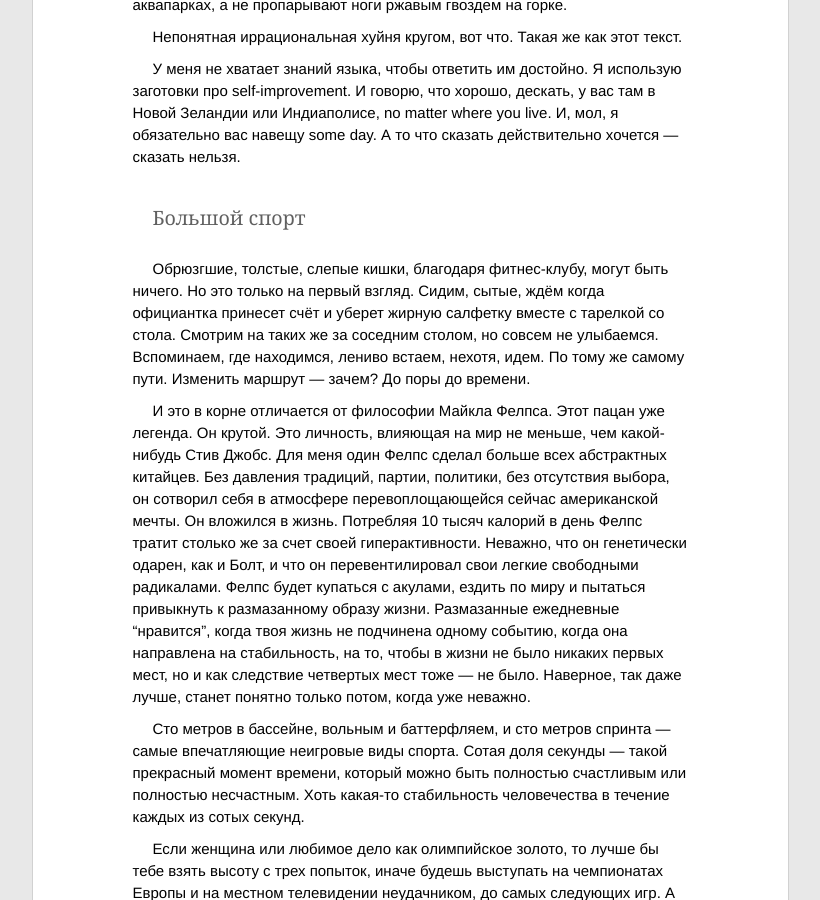
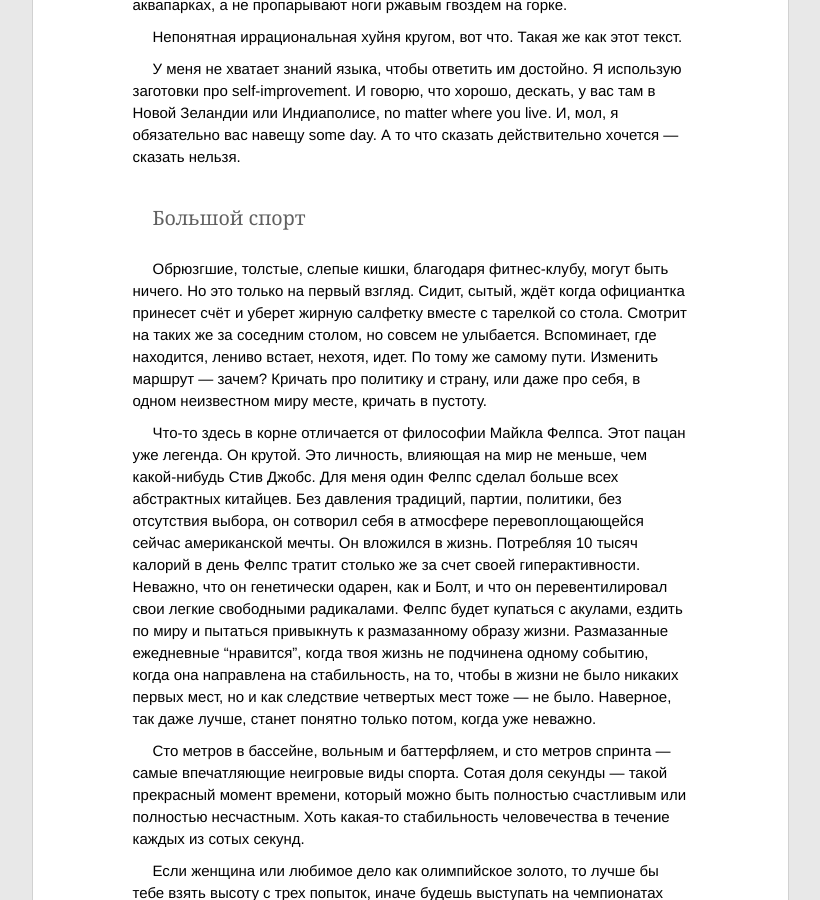
Before and after one commit to ptmt/ptmt.github.com, a Jekyll site: the page built from _posts/2012-08-13-like-retweet-plusone.md, in a window 1280 px wide and 900 px high, scrolled down 415 px. Shown: the whole window, without its empty margins (230-1050 px from the left). Built offline with Jekyll 4.4.1, drawn with Linux system fonts in a browser that asks for light colours; Markdown is read by kramdown in place of the engine named in the settings.

Commit message:
Update _posts/2012-08-13-like-retweet-plusone.md

```diff
--- a/_posts/2012-08-13-like-retweet-plusone.md
+++ b/_posts/2012-08-13-like-retweet-plusone.md
@@ -12,9 +12,9 @@
 
 ##Большой спорт
 
-Обрюзгшие, толстые, слепые кишки, благодаря фитнес-клубу, могут быть ничего. Но это только на первый взгляд. Сидим, сытые, ждём когда официантка принесет счёт и уберет жирную салфетку вместе с тарелкой со стола. Смотрим на таких же за соседним столом, но совсем не улыбаемся. Вспоминаем, где находимся, лениво встаем, нехотя, идем. По тому же самому пути. Изменить маршрут — зачем? До поры до времени.
+Обрюзгшие, толстые, слепые кишки, благодаря фитнес-клубу, могут быть ничего. Но это только на первый взгляд. Сидит, сытый, ждёт когда официантка принесет счёт и уберет жирную салфетку вместе с тарелкой со стола. Смотрит на таких же за соседним столом, но совсем не улыбается. Вспоминает, где находится, лениво встает, нехотя, идет. По тому же самому пути. Изменить маршрут — зачем? Кричать про политику и страну, или даже про себя, в одном неизвестном миру месте, кричать в пустоту.
 
-И это в корне отличается от философии Майкла Фелпса. Этот пацан уже легенда. Он крутой. Это личность, влияющая на мир не меньше, чем какой-нибудь Стив Джобс. Для меня один Фелпс сделал больше всех абстрактных китайцев. Без давления традиций, партии, политики, без отсутствия выбора, он сотворил себя в атмосфере перевоплощающейся сейчас американской мечты. Он вложился в жизнь. Потребляя 10 тысяч калорий в день Фелпс тратит столько же за счет своей гиперактивности. Неважно, что он генетически одарен, как и Болт, и что он перевентилировал свои легкие свободными радикалами. Фелпс будет купаться с акулами, ездить по миру и пытаться привыкнуть к размазанному образу жизни. Размазанные ежедневные "нравится", когда твоя жизнь не подчинена одному событию, когда она направлена на стабильность, на то, чтобы в жизни не было никаких первых мест, но и как следствие четвертых мест тоже — не было. Наверное, так даже лучше, станет понятно только потом, когда уже неважно.
+Что-то здесь в корне отличается от философии Майкла Фелпса. Этот пацан уже легенда. Он крутой. Это личность, влияющая на мир не меньше, чем какой-нибудь Стив Джобс. Для меня один Фелпс сделал больше всех абстрактных китайцев. Без давления традиций, партии, политики, без отсутствия выбора, он сотворил себя в атмосфере перевоплощающейся сейчас американской мечты. Он вложился в жизнь. Потребляя 10 тысяч калорий в день Фелпс тратит столько же за счет своей гиперактивности. Неважно, что он генетически одарен, как и Болт, и что он перевентилировал свои легкие свободными радикалами. Фелпс будет купаться с акулами, ездить по миру и пытаться привыкнуть к размазанному образу жизни. Размазанные ежедневные "нравится", когда твоя жизнь не подчинена одному событию, когда она направлена на стабильность, на то, чтобы в жизни не было никаких первых мест, но и как следствие четвертых мест тоже — не было. Наверное, так даже лучше, станет понятно только потом, когда уже неважно.
 
 Сто метров в бассейне, вольным и баттерфляем, и сто метров спринта — самые впечатляющие неигровые виды спорта. Сотая доля секунды — такой прекрасный момент времени, который можно быть полностью счастливым или полностью несчастным. Хоть какая-то стабильность человечества в течение каждых из сотых секунд.
 
```
